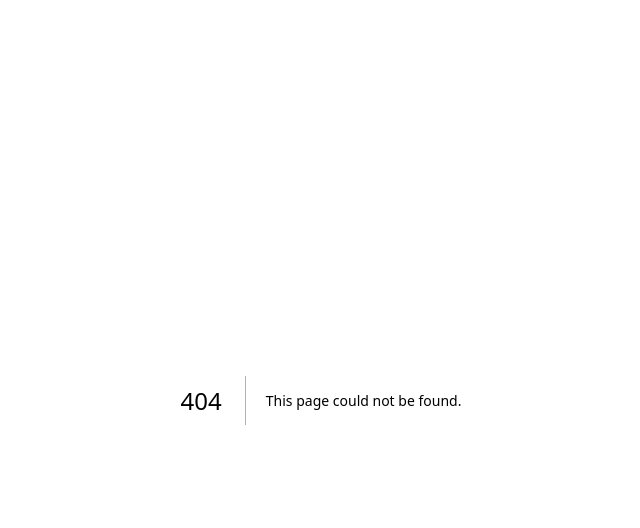
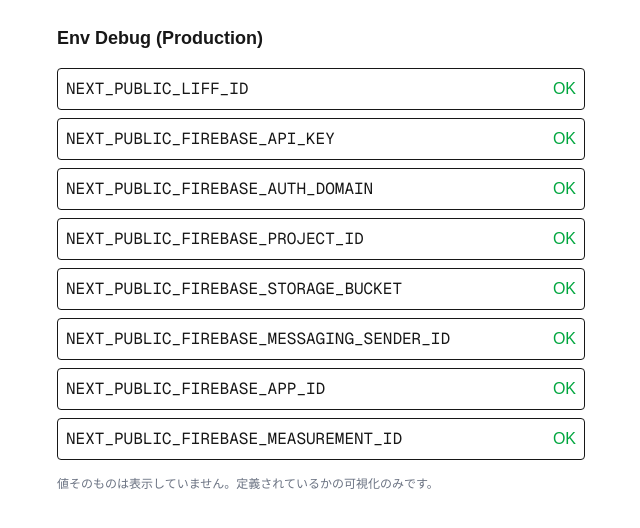
Before and after one commit to smasaya109-cmyk/line-split-app, a Next.js app: page /debug/env in a window 1280 px wide. Before the commit this address had no page. Shown: the top 528 px of the page, without its empty margins (319-959 px from the left). Built offline with nearby package versions, Linux system fonts and the light colour scheme; no server answers.

Commit message:
feat(debug): add Env Debug page at /debug/env

```diff
--- /dev/null
+++ b/app/debug/env/page.tsx
@@ -0,0 +1,36 @@
+export default function EnvDebugPage() {
+  const keys = [
+    "NEXT_PUBLIC_LIFF_ID",
+    "NEXT_PUBLIC_FIREBASE_API_KEY",
+    "NEXT_PUBLIC_FIREBASE_AUTH_DOMAIN",
+    "NEXT_PUBLIC_FIREBASE_PROJECT_ID",
+    "NEXT_PUBLIC_FIREBASE_STORAGE_BUCKET",
+    "NEXT_PUBLIC_FIREBASE_MESSAGING_SENDER_ID",
+    "NEXT_PUBLIC_FIREBASE_APP_ID",
+    "NEXT_PUBLIC_FIREBASE_MEASUREMENT_ID",
+  ] as const;
+
+  const rows = keys.map((k) => ({
+    key: k,
+    ok: !!process.env[k as keyof NodeJS.ProcessEnv],
+  }));
+
+  return (
+    <main className="max-w-xl mx-auto p-6">
+      <h1 className="text-lg font-semibold mb-4">Env Debug (Production)</h1>
+      <ul className="space-y-2">
+        {rows.map((r) => (
+          <li key={r.key} className="flex justify-between border p-2 rounded">
+            <span className="font-mono">{r.key}</span>
+            <span className={r.ok ? "text-green-600" : "text-red-600"}>
+              {r.ok ? "OK" : "MISSING"}
+            </span>
+          </li>
+        ))}
+      </ul>
+      <p className="text-xs text-gray-500 mt-4">
+        値そのものは表示していません。定義されているかの可視化のみです。
+      </p>
+    </main>
+  );
+}
```
